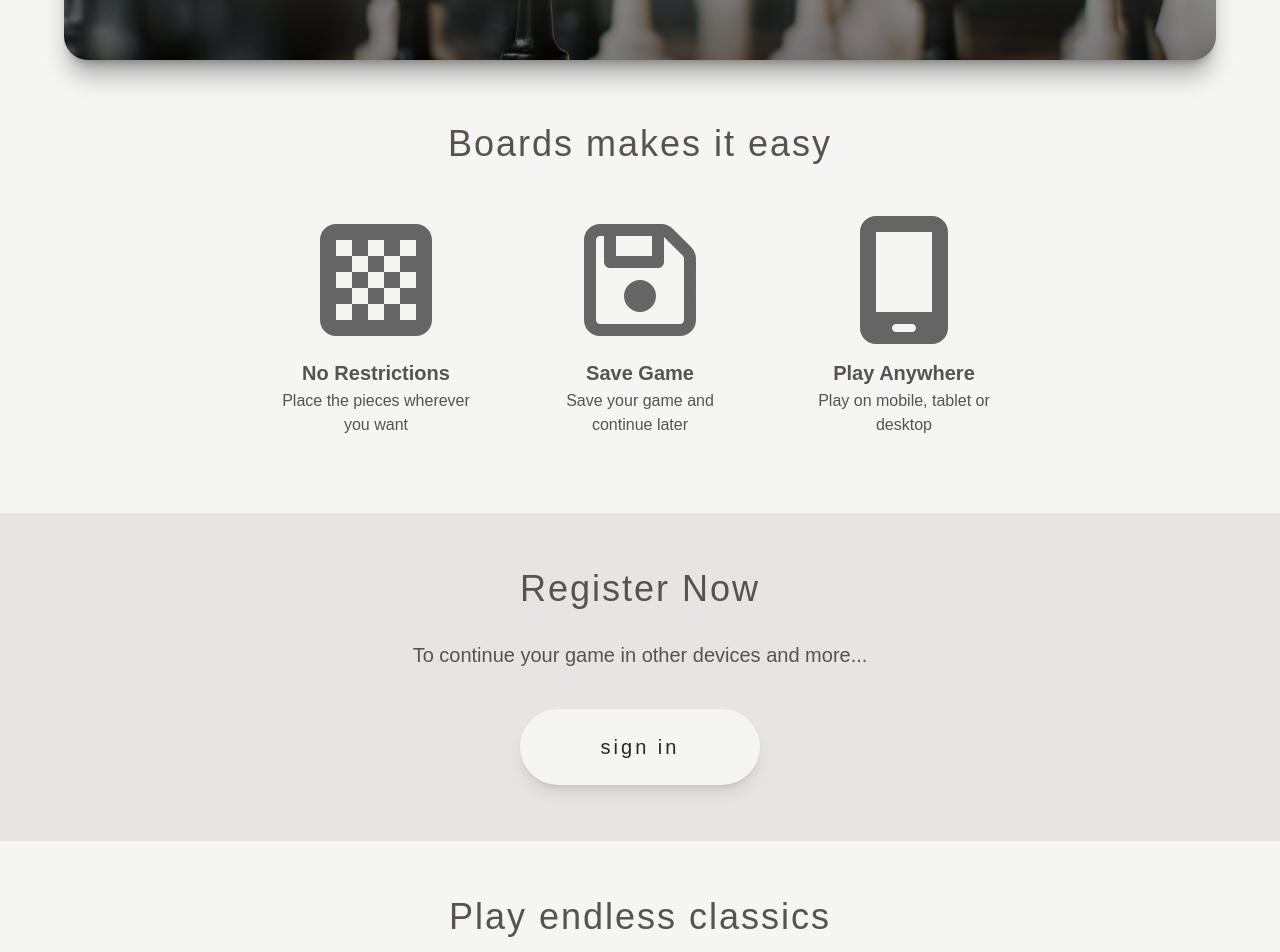
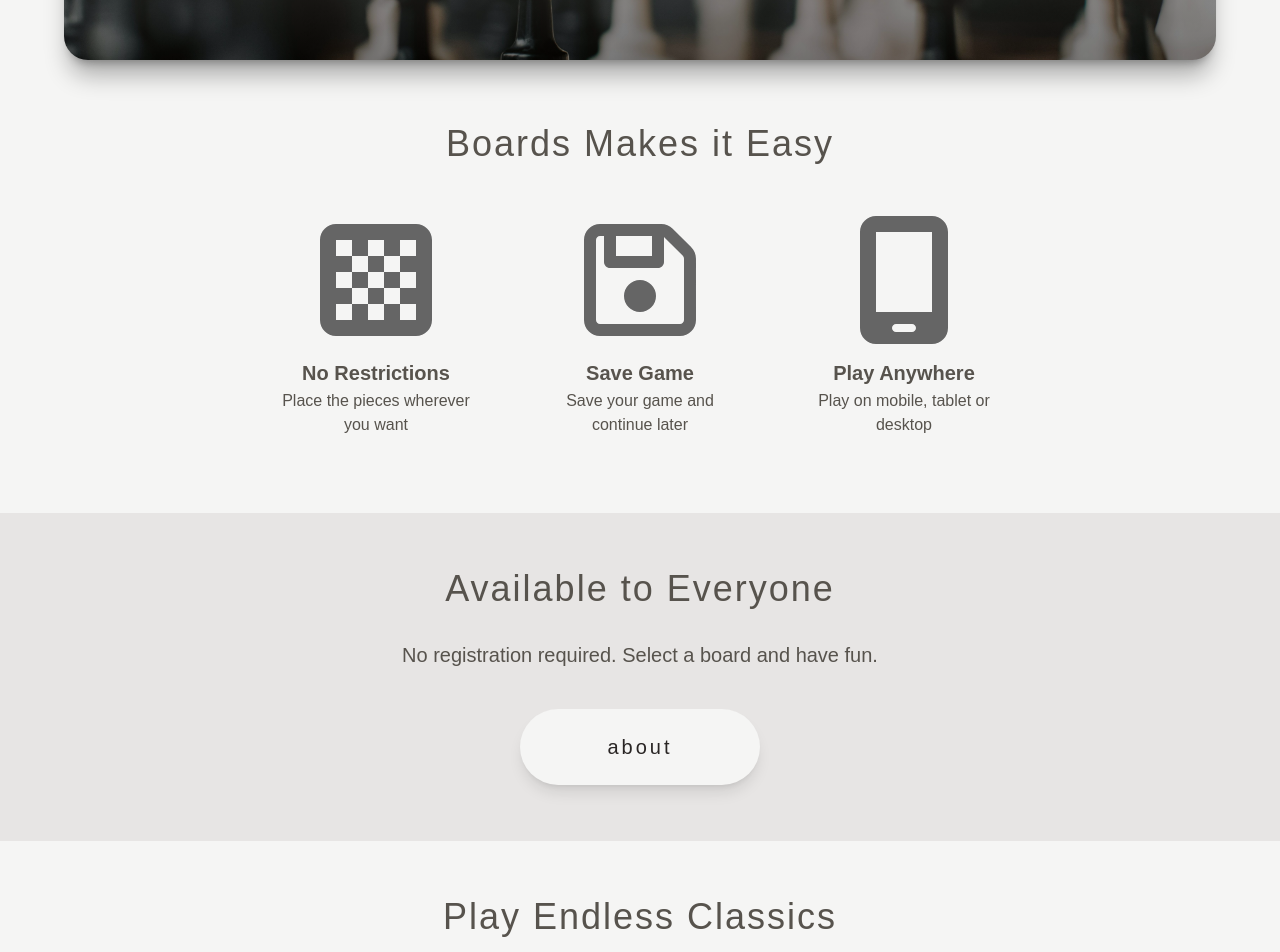
Before and after one commit to delgadociteriowa/boards-mint, a Next.js app: page / in a window 1280 px wide. Shown: the part 400-1352 px from the top of the page. Built offline with nearby package versions, Linux system fonts and the light colour scheme.

Commit message:
fix: home visual fixes

```diff
--- a/src/components/HomeFeatures.tsx
+++ b/src/components/HomeFeatures.tsx
@@ -5,7 +5,7 @@ import FeatureCard from "./FeatureCard";
 
 const HomeFeatures: React.FC = () => (
     <section className="w-[90%] mt-8 mx-auto max-w-[1200px] pt-8 pb-14 text-stone-600">
-      <h3 className="text-center text-4xl tracking-[2px] mb-8">Boards makes it easy</h3>
+      <h3 className="text-center text-4xl tracking-[2px] mb-8">Boards Makes it Easy</h3>
       <div className="py-5 flex flex-wrap justify-center gap-16">
         <FeatureCard
           icon={ChessIcon}
--- a/src/components/HomeGamesSection.tsx
+++ b/src/components/HomeGamesSection.tsx
@@ -3,7 +3,7 @@ import Link from "next/link";
 
 const HomeGamesSection: React.FC = () => (
   <section className="w-[90%] mx-auto max-w-[1200px] py-14 text-stone-600">
-    <h3 className="text-center text-4xl tracking-[2px] mb-8">Play endless classics</h3>
+    <h3 className="text-center text-4xl tracking-[2px] mb-8">Play Endless Classics</h3>
     <div className="py-5 flex flex-wrap justify-start gap-10 w-[100%] mb-8">
       <GameCard
         background={'bg-game-chess'}
--- a/src/components/HomeMessageSection.tsx
+++ b/src/components/HomeMessageSection.tsx
@@ -2,9 +2,9 @@ import Link from "next/link";
 
 const HomeMessageSection: React.FC = () => (
   <section className="py-14 px-10 bg-stone-200 text-stone-600">
-    <h3 className="text-center text-4xl tracking-[2px] mb-8">Register Now</h3>
-    <p className="text-center text-xl mb-10">To continue your game in other devices and more...</p>
-    <Link href="/soon" className="block w-[15rem] bg-stone-100 hover:bg-stone-50 py-6 rounded-full text-center no-underline text-stone-800 text-xl lowercase tracking-[3px] mx-auto my-0 shadow-lg">sign in</Link>
+    <h3 className="text-center text-4xl tracking-[2px] mb-8">Available to Everyone</h3>
+    <p className="text-center text-xl mb-10">No registration required. Select a board and have fun.</p>
+    <Link href="/soon" className="block w-[15rem] bg-stone-100 hover:bg-stone-50 py-6 rounded-full text-center no-underline text-stone-800 text-xl lowercase tracking-[3px] mx-auto my-0 shadow-lg">about</Link>
   </section>
 );
 
```
